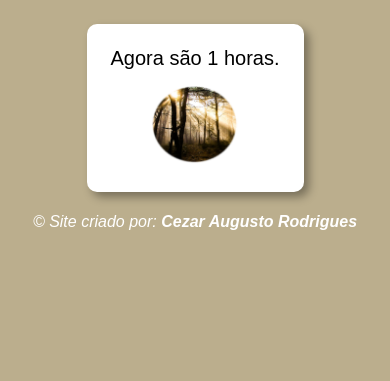
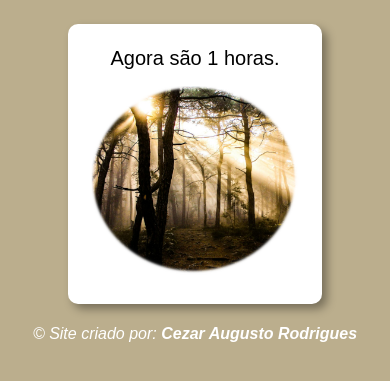
Before and after one commit to DEIDADEV/projeto-hora-do-dia, a plain HTML site: page index.html in a window 390 px wide. Shown: the part 75-456 px from the top of the page. Drawn offline with Linux system fonts and the light colour scheme.

Commit message:
salvando

```diff
--- a/media-query.css
+++ b/media-query.css
@@ -3,12 +3,12 @@
 @media screen and (min-width: 0px) and (max-width: 768px) { /* PARA TELAS MENORES */
 
     img#imagem {
-        width: 50%;
+        width: 100%;
         height: 100%;
     }
 
     section#area-total {
-        width: 50%;
+        width: 60%;
         height: 100%;
     }
 
```
